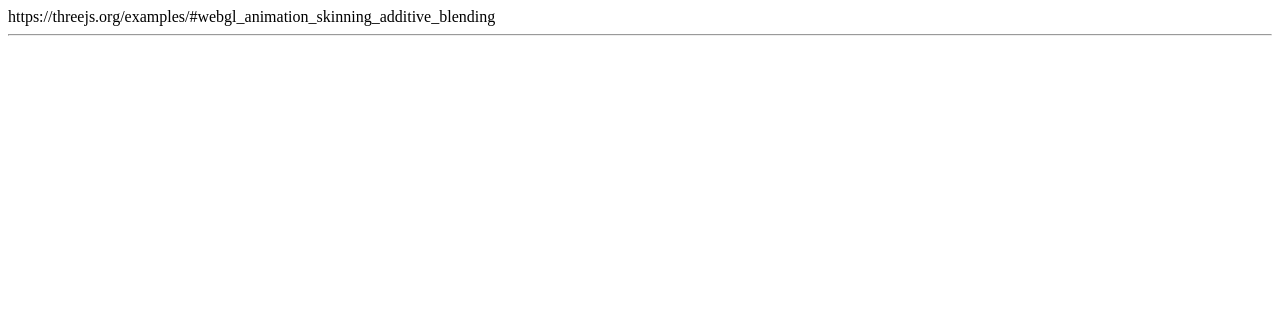
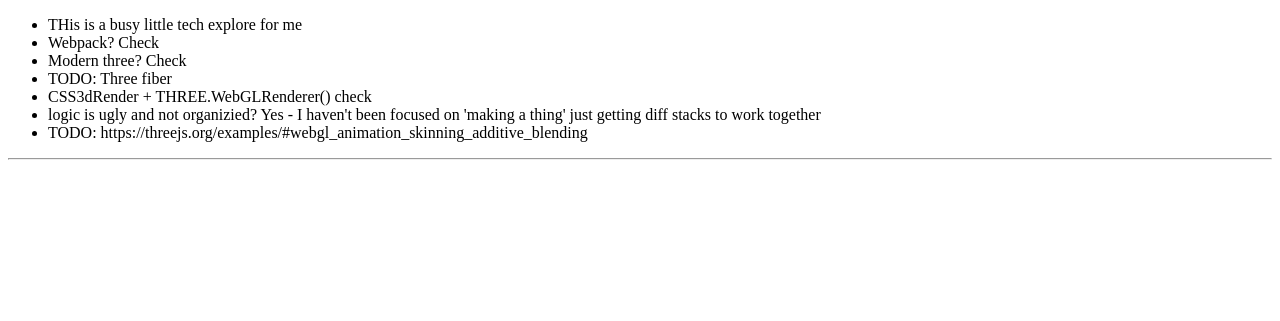
Before and after one commit to mulefish/ref_three, a website: page src/index.html in a window 1280 px wide. Drawn offline with Linux system fonts and the light colour scheme.

Commit message:
First pass is DONE

```diff
--- a/src/index.html
+++ b/src/index.html
@@ -3,7 +3,7 @@
 <head>
     <meta charset="UTF-8">
     <meta name="viewport" content="width=device-width, initial-scale=1.0">
-    <title>ThreeJS Starter</title>
+    <title>CSS + THREEjs</title>
     <style>
         .timeline {
 	font-family: "Helvetica Neue", Helvetica, Arial, sans-serif;
@@ -103,8 +103,16 @@
     </style>
 </head>
 <body>
+    <ul>
+        <li>THis is a busy little tech explore for me</li>
+        <li>Webpack? Check</li>
+        <li>Modern three? Check</li>
+        <li>TODO: Three fiber</li>
+        <li>CSS3dRender + THREE.WebGLRenderer() check</li>
+        <li>logic is ugly and not organizied? Yes - I haven't been focused on 'making a thing' just getting diff stacks to work together</li>
+        <li>TODO: https://threejs.org/examples/#webgl_animation_skinning_additive_blending</li>
 
-    https://threejs.org/examples/#webgl_animation_skinning_additive_blending
+    </ul></li>
     <hr/>
     <canvas id="target"></canvas>
     <div id="container"></div>
```
